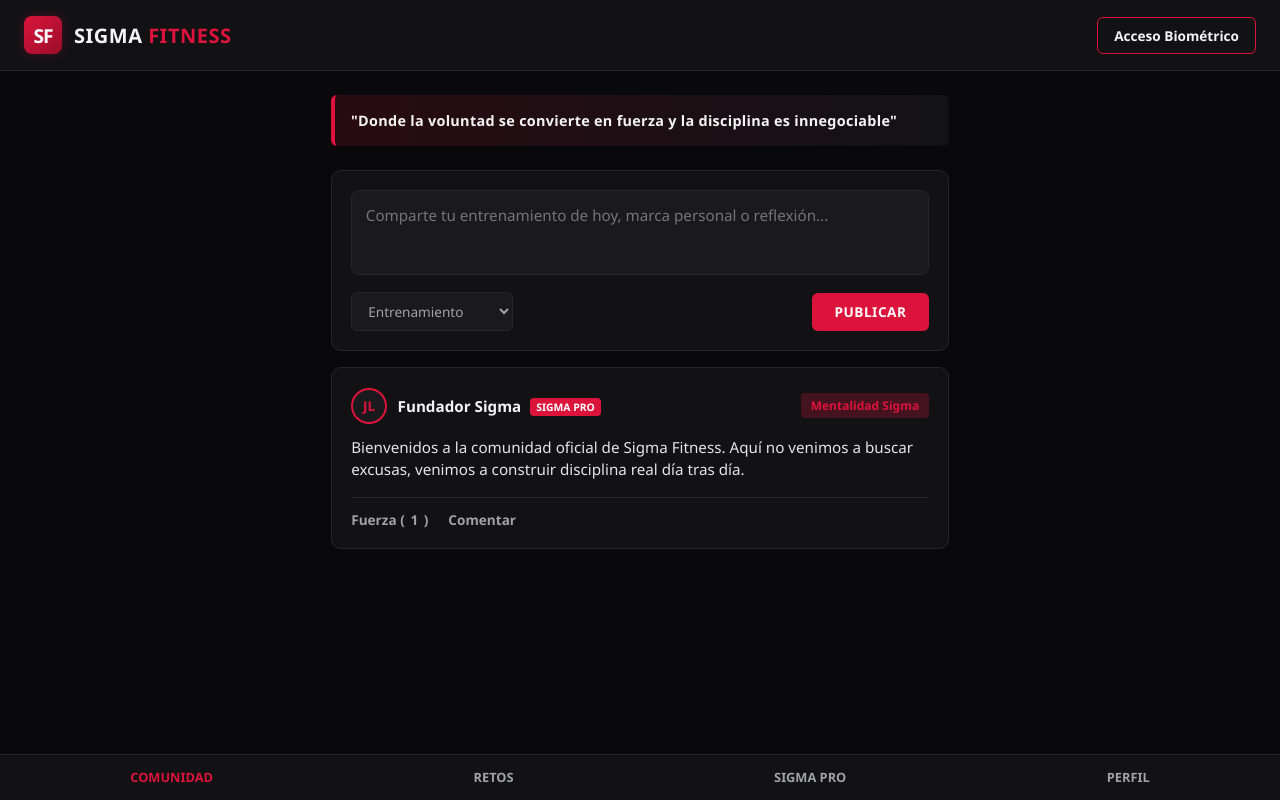
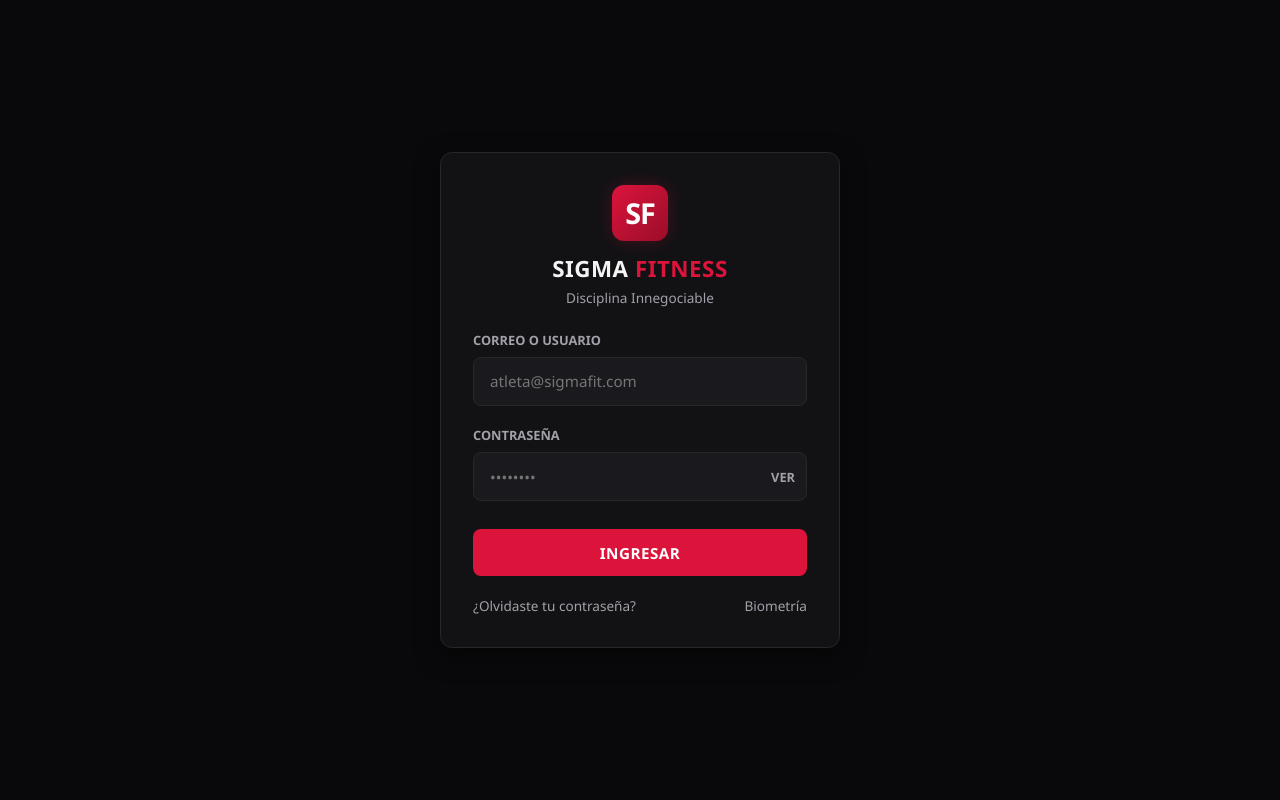
Before and after one commit to rodriguezcj850-sudo/Sigma-fitness, a plain HTML site: page SigmaFitness/index.html in a window 1280 px wide. Drawn offline with Linux system fonts and the light colour scheme.

Commit message:
Update index.html

```diff
--- a/SigmaFitness/index.html
+++ b/SigmaFitness/index.html
@@ -3,7 +3,7 @@
 <head>
   <meta charset="UTF-8">
   <meta name="viewport" content="width=device-width, initial-scale=1.0">
-  <title>Sigma Fitness | Red Social</title>
+  <title>Sigma Fitness | Acceso</title>
   <style>
     :root {
       --crimson: #DC143C;
@@ -30,9 +30,167 @@
       display: flex;
       flex-direction: column;
       min-height: 100vh;
+      justify-content: center;
+      align-items: center;
+      padding: 1rem;
     }
 
-    /* Barra Superior */
+    /* Contenedor de Autenticación */
+    .auth-container {
+      width: 100%;
+      max-width: 400px;
+      background-color: var(--bg-card);
+      border: 1px solid var(--border-color);
+      border-radius: 12px;
+      padding: 2rem;
+      box-shadow: 0 8px 24px rgba(0,0,0,0.5);
+    }
+
+    .auth-brand {
+      text-align: center;
+      margin-bottom: 1.5rem;
+    }
+
+    .brand-icon-lg {
+      background: linear-gradient(135deg, var(--crimson), var(--crimson-dark));
+      color: white;
+      font-weight: 900;
+      font-size: 1.8rem;
+      width: 56px;
+      height: 56px;
+      display: inline-flex;
+      align-items: center;
+      justify-content: center;
+      border-radius: 12px;
+      letter-spacing: -1px;
+      box-shadow: 0 0 16px var(--crimson-glow);
+      margin-bottom: 0.75rem;
+    }
+
+    .auth-title {
+      font-weight: 800;
+      font-size: 1.4rem;
+      letter-spacing: 0.5px;
+      text-transform: uppercase;
+    }
+
+    .auth-title span {
+      color: var(--crimson);
+    }
+
+    .auth-subtitle {
+      font-size: 0.85rem;
+      color: var(--text-muted);
+      margin-top: 0.25rem;
+    }
+
+    /* Formularios */
+    .form-group {
+      margin-bottom: 1.25rem;
+      position: relative;
+    }
+
+    .form-label {
+      display: block;
+      font-size: 0.8rem;
+      font-weight: 700;
+      text-transform: uppercase;
+      color: var(--text-muted);
+      margin-bottom: 0.5rem;
+    }
+
+    .input-wrapper {
+      position: relative;
+      display: flex;
+      align-items: center;
+    }
+
+    .form-input {
+      width: 100%;
+      background-color: var(--bg-input);
+      border: 1px solid var(--border-color);
+      border-radius: 8px;
+      color: var(--text-main);
+      padding: 0.85rem 1rem;
+      font-size: 0.95rem;
+      outline: none;
+      transition: border-color 0.2s;
+    }
+
+    .form-input:focus {
+      border-color: var(--crimson);
+    }
+
+    /* Botón para ver contraseña */
+    .toggle-password {
+      position: absolute;
+      right: 12px;
+      background: none;
+      border: none;
+      color: var(--text-muted);
+      cursor: pointer;
+      font-size: 0.8rem;
+      font-weight: 700;
+      text-transform: uppercase;
+    }
+
+    .toggle-password:hover {
+      color: var(--crimson);
+    }
+
+    .btn-primary {
+      background-color: var(--crimson);
+      color: white;
+      border: none;
+      width: 100%;
+      padding: 0.85rem;
+      border-radius: 8px;
+      font-weight: 700;
+      font-size: 0.95rem;
+      cursor: pointer;
+      text-transform: uppercase;
+      letter-spacing: 0.5px;
+      transition: background 0.2s, transform 0.1s;
+      margin-top: 0.5rem;
+    }
+
+    .btn-primary:hover {
+      background-color: var(--crimson-dark);
+    }
+
+    .auth-footer {
+      display: flex;
+      justify-content: space-between;
+      align-items: center;
+      margin-top: 1.25rem;
+      font-size: 0.85rem;
+    }
+
+    .auth-link {
+      color: var(--text-muted);
+      text-decoration: none;
+      cursor: pointer;
+      transition: color 0.2s;
+    }
+
+    .auth-link:hover {
+      color: var(--crimson);
+    }
+
+    /* Vistas de Autenticación vs App */
+    .app-screen {
+      display: none;
+      width: 100%;
+      max-width: 650px;
+      flex-direction: column;
+      min-height: 100vh;
+    }
+
+    .app-screen.active {
+      display: flex;
+    }
+
+    /* Estilos internos de la app */
     header {
       background-color: var(--bg-card);
       border-bottom: 1px solid var(--border-color);
@@ -45,65 +203,41 @@
       z-index: 100;
     }
 
-    .brand {
+    .brand-header {
       display: flex;
       align-items: center;
       gap: 0.75rem;
     }
 
-    .brand-icon {
+    .brand-icon-sm {
       background: linear-gradient(135deg, var(--crimson), var(--crimson-dark));
       color: white;
       font-weight: 900;
-      font-size: 1.2rem;
-      width: 38px;
-      height: 38px;
+      font-size: 1.1rem;
+      width: 36px;
+      height: 36px;
       display: flex;
       align-items: center;
       justify-content: center;
       border-radius: 8px;
       letter-spacing: -1px;
-      box-shadow: 0 0 12px var(--crimson-glow);
     }
 
-    .brand-title {
+    .brand-title-sm {
       font-weight: 800;
-      font-size: 1.25rem;
-      letter-spacing: 0.5px;
+      font-size: 1.15rem;
       text-transform: uppercase;
     }
 
-    .brand-title span {
+    .brand-title-sm span {
       color: var(--crimson);
     }
 
-    .btn-biometric {
-      background-color: transparent;
-      border: 1px solid var(--crimson);
-      color: var(--text-main);
-      padding: 0.5rem 1rem;
-      border-radius: 6px;
-      font-size: 0.85rem;
-      font-weight: 600;
-      cursor: pointer;
-      transition: all 0.2s;
-    }
-
-    .btn-biometric:hover {
-      background-color: var(--crimson);
-      box-shadow: 0 0 12px var(--crimson-glow);
-    }
-
-    /* Contenedor Principal */
     .container {
-      max-width: 650px;
-      width: 100%;
-      margin: 0 auto;
       padding: 1.5rem 1rem;
       flex: 1;
     }
 
-    /* Control de Secciones */
     .view-section {
       display: none;
     }
@@ -112,7 +246,6 @@
       display: block;
     }
 
-    /* Banner Eslogan */
     .slogan-banner {
       background: linear-gradient(90deg, rgba(220,20,60,0.15) 0%, rgba(18,18,21,1) 100%);
       border-left: 4px solid var(--crimson);
@@ -121,11 +254,9 @@
       margin-bottom: 1.5rem;
       font-size: 0.9rem;
       font-weight: 600;
-      letter-spacing: 0.3px;
       color: var(--text-main);
     }
 
-    /* Tarjetas Generales */
     .card {
       background-color: var(--bg-card);
       border: 1px solid var(--border-color);
@@ -134,21 +265,6 @@
       margin-bottom: 1rem;
     }
 
-    .section-title {
-      font-size: 1.1rem;
-      font-weight: 800;
-      text-transform: uppercase;
-      margin-bottom: 1rem;
-      color: var(--text-main);
-      border-bottom: 1px solid var(--border-color);
-      padding-bottom: 0.5rem;
-    }
-
-    .section-title span {
-      color: var(--crimson);
-    }
-
-    /* Caja para publicar en la red social */
     .post-creator textarea {
       width: 100%;
       background-color: var(--bg-input);
@@ -161,10 +277,6 @@
       font-size: 0.95rem;
       margin-bottom: 0.75rem;
       outline: none;
-    }
-
-    .post-creator textarea:focus {
-      border-color: var(--crimson);
     }
 
     .creator-actions {
@@ -181,31 +293,6 @@
       border-radius: 6px;
       font-size: 0.85rem;
       outline: none;
-    }
-
-    .btn-primary {
-      background-color: var(--crimson);
-      color: white;
-      border: none;
-      padding: 0.6rem 1.4rem;
-      border-radius: 6px;
-      font-weight: 700;
-      font-size: 0.85rem;
-      cursor: pointer;
-      text-transform: uppercase;
-      letter-spacing: 0.5px;
-      transition: background 0.2s, transform 0.1s;
-    }
-
-    .btn-primary:hover {
-      background-color: var(--crimson-dark);
-    }
-
-    /* Feed de Publicaciones */
-    .feed {
-      display: flex;
-      flex-direction: column;
-      gap: 1rem;
     }
 
     .post-header {
@@ -248,7 +335,6 @@
       border-radius: 4px;
       font-weight: 800;
       margin-left: 5px;
-      vertical-align: middle;
     }
 
     .post-tag {
@@ -281,77 +367,12 @@
       font-size: 0.85rem;
       font-weight: 600;
       cursor: pointer;
-      display: flex;
-      align-items: center;
-      gap: 0.35rem;
-      transition: color 0.2s;
     }
 
     .action-btn:hover, .action-btn.liked {
       color: var(--crimson);
     }
 
-    /* Estilos para Retos, Pro y Perfil */
-    .reto-item {
-      display: flex;
-      justify-content: space-between;
-      align-items: center;
-      gap: 1rem;
-    }
-
-    .reto-info h3 {
-      font-size: 1rem;
-      margin-bottom: 0.3rem;
-    }
-
-    .reto-info p {
-      font-size: 0.85rem;
-      color: var(--text-muted);
-    }
-
-    .pro-list {
-      list-style: none;
-      margin: 1rem 0 1.5rem 0;
-      display: flex;
-      flex-direction: column;
-      gap: 0.65rem;
-      font-size: 0.9rem;
-    }
-
-    .pro-list li::before {
-      content: "▪ ";
-      color: var(--crimson);
-      font-weight: bold;
-    }
-
-    .stats-grid {
-      display: grid;
-      grid-template-columns: repeat(3, 1fr);
-      gap: 0.75rem;
-      margin-top: 1rem;
-      text-align: center;
-    }
-
-    .stat-box {
-      background-color: var(--bg-input);
-      padding: 0.75rem;
-      border-radius: 8px;
-      border: 1px solid var(--border-color);
-    }
-
-    .stat-box strong {
-      display: block;
-      font-size: 1.2rem;
-      color: var(--crimson);
-    }
-
-    .stat-box span {
-      font-size: 0.75rem;
-      color: var(--text-muted);
-      text-transform: uppercase;
-    }
-
-    /* Barra de Navegación Inferior */
     nav {
       background-color: var(--bg-card);
       border-top: 1px solid var(--border-color);
@@ -370,7 +391,6 @@
       font-weight: 700;
       cursor: pointer;
       text-transform: uppercase;
-      transition: color 0.2s;
     }
 
     .nav-item.active {
@@ -380,12 +400,43 @@
 </head>
 <body>
 
+  <!-- PANTALLA DE LOGIN -->
+  <div id="auth-screen" class="auth-container">
+    <div class="auth-brand">
+      <div class="brand-icon-lg">SF</div>
+      <div class="auth-title">SIGMA <span>FITNESS</span></div>
+      <div class="auth-subtitle">Disciplina Innegociable</div>
+    </div>
+
+    <div class="form-group">
+      <label class="form-label">Correo o Usuario</label>
+      <input type="text" id="loginUser" class="form-input" placeholder="atleta@sigmafit.com">
+    </div>
+
+    <div class="form-group">
+      <label class="form-label">Contraseña</label>
+      <div class="input-wrapper">
+        <input type="password" id="loginPass" class="form-input" placeholder="••••••••">
+        <button type="button" class="toggle-password" onclick="togglePassword()">Ver</button>
+      </div>
+    </div>
+
+    <button class="btn-primary" onclick="iniciarSesion()">Ingresar</button>
+
+    <div class="auth-footer">
+      <a class="auth-link" onclick="recuperarPassword()">¿Olvidaste tu contraseña?</a>
+      <a class="auth-link" onclick="simularBiometriaLogin()">Biometría</a>
+    </div>
+  </div>
+
+  <!-- PANTALLA PRINCIPAL DE LA APLICACIÓN -->
+  <div id="app-screen" class="app-screen">
     <header>
-    <div class="brand">
-      <div class="brand-icon">SF</div>
-      <div class="brand-title">SIGMA <span>FITNESS</span></div>
+      <div class="brand-header">
+        <div class="brand-icon-sm">SF</div>
+        <div class="brand-title-sm">SIGMA <span>FITNESS</span></div>
       </div>
-    <button class="btn-biometric" onclick="simularBiometria()">Acceso Biométrico</button>
+      <button class="action-btn" onclick="cerrarSesion()" style="color: var(--crimson); font-weight: 700;">Salir</button>
     </header>
 
     <div class="container">
@@ -393,7 +444,7 @@
         "Donde la voluntad se convierte en fuerza y la disciplina es innegociable"
       </div>
 
-    <!-- VISTA 1: COMUNIDAD -->
+      <!-- VISTA: COMUNIDAD -->
       <section id="view-comunidad" class="view-section active">
         <div class="card post-creator">
           <textarea id="postInput" placeholder="Comparte tu entrenamiento de hoy, marca personal o reflexión..."></textarea>
@@ -402,9 +453,9 @@
               <option value="Entrenamiento">Entrenamiento</option>
               <option value="Récord Personal">Récord Personal</option>
               <option value="Nutrición">Nutrición</option>
-            <option value="Mentalidad Sigma">Mentalidad Sigma</option>
+              <option value="Mentalidad">Mentalidad Sigma</option>
             </select>
-          <button class="btn-primary" onclick="crearPublicacion()">Publicar</button>
+            <button class="btn-primary" style="width: auto; padding: 0.6rem 1.4rem; margin: 0;" onclick="crearPublicacion()">Publicar</button>
           </div>
         </div>
 
@@ -414,13 +465,13 @@
               <div class="user-info">
                 <div class="avatar">JL</div>
                 <div>
-                <span class="username">Fundador Sigma <span class="badge-pro">SIGMA PRO</span></span>
+                  <span class="username">Juan Luis <span class="badge-pro">FUNDADOR</span></span>
                 </div>
               </div>
               <span class="post-tag">Mentalidad Sigma</span>
             </div>
             <div class="post-body">
-            Bienvenidos a la comunidad oficial de Sigma Fitness. Aquí no venimos a buscar excusas, venimos a construir disciplina real día tras día.
+              Bienvenidos a la red social oficial de Sigma Fitness. Arrancamos con todo este proyecto hecho a pulso. ¡La disciplina es innegociable!
             </div>
             <div class="post-footer">
               <button class="action-btn" onclick="darFuerza(this)">Fuerza (<span>1</span>)</button>
@@ -430,63 +481,36 @@
         </div>
       </section>
 
-    <!-- VISTA 2: RETOS -->
+      <!-- VISTA: RETOS -->
       <section id="view-retos" class="view-section">
-      <h2 class="section-title">Retos <span>Activos</span></h2>
-      <div class="card reto-item">
-        <div class="reto-info">
-          <h3>30 Días de Hierro Innegociable</h3>
-          <p>Registra tu entrenamiento diario sin fallar un solo día durante un mes.</p>
+        <h2 style="font-size: 1.1rem; text-transform: uppercase; margin-bottom: 1rem;">Retos <span>Activos</span></h2>
+        <div class="card" style="display: flex; justify-content: space-between; align-items: center;">
+          <div>
+            <h3 style="font-size: 1rem; margin-bottom: 0.3rem;">30 Días de Hierro Innegociable</h3>
+            <p style="font-size: 0.85rem; color: var(--text-muted);">Constancia absoluta en tu rutina diaria.</p>
           </div>
-        <button class="btn-primary" onclick="unirseReto(this)">Unirse</button>
-      </div>
-      <div class="card reto-item">
-        <div class="reto-info">
-          <h3>Club de Fuerza Natural</h3>
-          <p>Supera tus marcas personales en levantamientos básicos y compártelo.</p>
-        </div>
-        <button class="btn-primary" onclick="unirseReto(this)">Unirse</button>
+          <button class="btn-primary" style="width: auto; padding: 0.5rem 1rem; margin: 0;" onclick="unirseReto(this)">Unirse</button>
         </div>
       </section>
 
-    <!-- VISTA 3: SIGMA PRO -->
+      <!-- VISTA: SIGMA PRO -->
       <section id="view-pro" class="view-section">
-      <h2 class="section-title">Membresía <span>Sigma Pro</span></h2>
+        <h2 style="font-size: 1.1rem; text-transform: uppercase; margin-bottom: 1rem;">Membresía <span>Sigma Pro</span></h2>
         <div class="card">
-        <p style="color: var(--text-muted); font-size: 0.9rem;">Lleva tu rendimiento y presencia dentro de la red al máximo nivel.</p>
-        <ul class="pro-list">
-          <li>Insignia exclusiva <strong>SIGMA PRO</strong> en todas tus publicaciones.</li>
-          <li>Estadísticas avanzadas de progreso físico y levantamientos.</li>
-          <li>Acceso prioritario a retos oficiales y clasificaciones globales.</li>
-          <li>Seguridad biométrica reforzada en todos tus dispositivos.</li>
-        </ul>
-        <button class="btn-primary" style="width: 100%;" onclick="alert('Pasarela de suscripción Sigma Pro lista para integrar.')">Activar Sigma Pro</button>
+          <p style="color: var(--text-muted); font-size: 0.9rem; margin-bottom: 1rem;">Lleva tu estatus al nivel superior dentro de la red.</p>
+          <button class="btn-primary" onclick="alert('Pasarela Sigma Pro lista para integrar.')">Activar Sigma Pro</button>
         </div>
       </section>
 
-    <!-- VISTA 4: PERFIL -->
+      <!-- VISTA: PERFIL -->
       <section id="view-perfil" class="view-section">
-      <h2 class="section-title">Perfil de <span>Atleta</span></h2>
+        <h2 style="font-size: 1.1rem; text-transform: uppercase; margin-bottom: 1rem;">Perfil de <span>Atleta</span></h2>
         <div class="card">
-        <div class="user-info" style="margin-bottom: 1rem;">
-          <div class="avatar" style="width: 50px; height: 50px; font-size: 1.1rem;">JL</div>
+          <div class="user-info">
+            <div class="avatar" style="width: 45px; height: 45px;">JL</div>
             <div>
-            <div class="username" style="font-size: 1.1rem;">Juan Luis <span class="badge-pro">FUNDADOR</span></div>
-            <div style="font-size: 0.8rem; color: var(--text-muted);">Culturismo Natural • Disciplina Innegociable</div>
-          </div>
-        </div>
-        <div class="stats-grid">
-          <div class="stat-box">
-            <strong>12</strong>
-            <span>Racha (Días)</span>
-          </div>
-          <div class="stat-box">
-            <strong>86 kg</strong>
-            <span>Meta Física</span>
-          </div>
-          <div class="stat-box">
-            <strong>PRO</strong>
-            <span>Estatus</span>
+              <div class="username" style="font-size: 1.05rem;">Juan Luis Rodríguez <span class="badge-pro">PRO</span></div>
+              <div style="font-size: 0.8rem; color: var(--text-muted);">Fundador & Desarrollador</div>
             </div>
           </div>
         </div>
@@ -499,15 +523,50 @@
       <button class="nav-item" onclick="cambiarVista('pro', this)">Sigma Pro</button>
       <button class="nav-item" onclick="cambiarVista('perfil', this)">Perfil</button>
     </nav>
+  </div>
 
   <script>
+    // Mostrar u Ocultar Contraseña
+    function togglePassword() {
+      const inputPass = document.getElementById('loginPass');
+      const btnToggle = document.querySelector('.toggle-password');
+      if (inputPass.type === 'password') {
+        inputPass.type = 'text';
+        btnToggle.innerText = 'Ocultar';
+      } else {
+        inputPass.type = 'password';
+        btnToggle.innerText = 'Ver';
+      }
+    }
+
+    // Recuperar Contraseña
+    function recuperarPassword() {
+      const correo = prompt('Ingresa tu correo registrado para enviar instrucciones de recuperación:');
+      if (correo) {
+        alert('Se han enviado instrucciones de recuperación a: ' + correo);
+      }
+    }
+
+    // Iniciar Sesión (Salto a la App)
+    function iniciarSesion() {
+      document.getElementById('auth-screen').style.display = 'none';
+      document.getElementById('app-screen').classList.add('active');
+    }
+
+    function simularBiometriaLogin() {
+      alert('Autenticación biométrica exitosa.');
+      iniciarSesion();
+    }
+
+    function cerrarSesion() {
+      document.getElementById('app-screen').classList.remove('active');
+      document.getElementById('auth-screen').style.display = 'block';
+    }
+
+    // Navegación de la App
     function cambiarVista(nombreVista, boton) {
-      // Ocultar todas las vistas
       document.querySelectorAll('.view-section').forEach(sec => sec.classList.remove('active'));
-      // Quitar estado activo de los botones
       document.querySelectorAll('.nav-item').forEach(btn => btn.classList.remove('active'));
-
-      // Mostrar la vista elegida y marcar el botón en rojo carmesí
       document.getElementById('view-' + nombreVista).classList.add('active');
       boton.classList.add('active');
     }
@@ -516,20 +575,16 @@
       const input = document.getElementById('postInput');
       const category = document.getElementById('postCategory').value;
       const texto = input.value.trim();
-
       if (!texto) return;
 
       const feed = document.getElementById('feedContainer');
-      const nuevaTarjeta = document.createElement('div');
-      nuevaTarjeta.className = 'card';
-
-      nuevaTarjeta.innerHTML = `
+      const tarjeta = document.createElement('div');
+      tarjeta.className = 'card';
+      tarjeta.innerHTML = `
         <div class="post-header">
           <div class="user-info">
             <div class="avatar">JL</div>
-            <div>
-              <span class="username">Juan Luis <span class="badge-pro">SIGMA PRO</span></span>
-            </div>
+            <div><span class="username">Juan Luis <span class="badge-pro">SIGMA PRO</span></span></div>
           </div>
           <span class="post-tag">${category}</span>
         </div>
@@ -539,8 +594,7 @@
           <button class="action-btn">Comentar</button>
         </div>
       `;
-
-      feed.prepend(nuevaTarjeta);
+      feed.prepend(tarjeta);
       input.value = '';
     }
 
@@ -561,10 +615,6 @@
       boton.style.backgroundColor = "#27272A";
       boton.disabled = true;
     }
-
-    function simularBiometria() {
-      alert('Módulo Biométrico (WebAuthn) listo para conectar con Supabase Auth.');
-    }
   </script>
 </body>
 </html>
```
Lines whose indentation alone changed are shown as unchanged.
